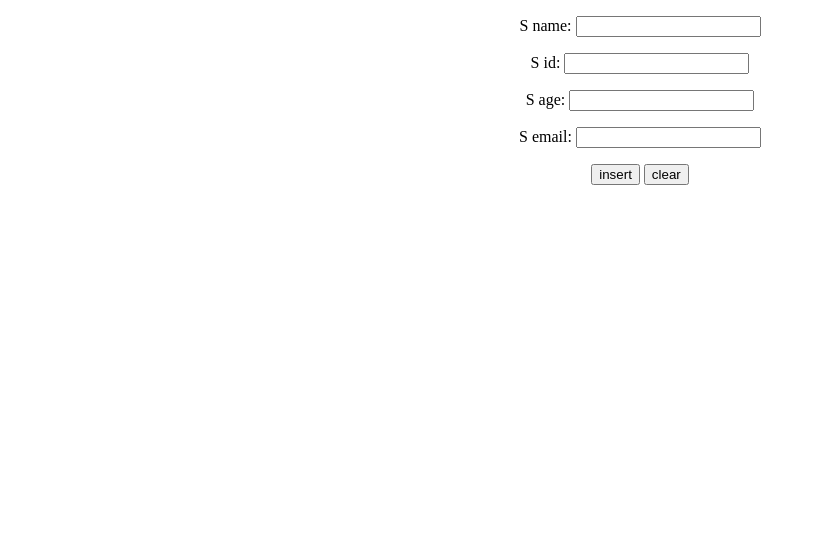
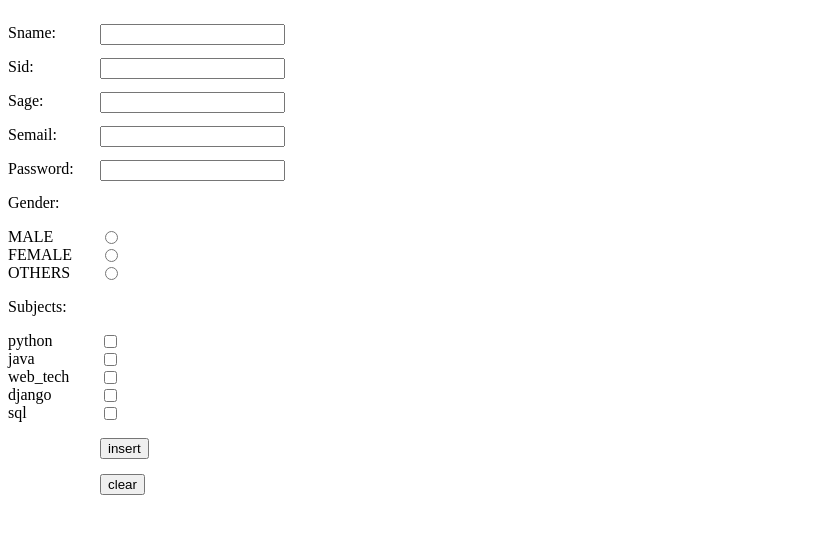
Before and after one commit to DashrathMore/Validators_Normal_Fun, a Django app: page /students/ in a window 1280 px wide. Shown: the top 534 px of the page, without its empty margins (0-817 px from the left). Run offline with Django 4.2, Linux system fonts and the light colour scheme.

Commit message:
first commit

```diff
--- a/app/forms.py
+++ b/app/forms.py
@@ -1,4 +1,6 @@
+from typing import Any, Dict
 from django import forms
+from django.core import validators
 
 
 def name_valid(value):
@@ -9,10 +11,35 @@ def name_length(value):
     if len(value)<5:
         raise forms.ValidationError('name length is less than 5')
 
+sub=[('python','python'),('java','java'),('web_tech','web_tech'),('django','django'),('sql','sql')]
+gen=[('MALE','MALE'),('FEMALE','FEMALE'),('OTHERS','OTHERS')]
+class studentlogin(forms.Form):
+    sname=forms.CharField(max_length=100,validators=[name_valid, name_length])
+    sid=forms.IntegerField()
+    sage=forms.IntegerField()
+    semail=forms.EmailField(validators=[validators.RegexValidator('^[a-zA-Z0-9]\w*[.]?\w+@gmail[.]com')])
+    password=forms.CharField(max_length=12, widget=forms.PasswordInput)
+    gender=forms.ChoiceField(choices=gen,widget=forms.RadioSelect)
+    #gender=forms.ChoiceField(choices=gen)
+    #subjects=forms.MultipleChoiceField(choices=sub)
+    subjects=forms.MultipleChoiceField(choices=sub,widget=forms.CheckboxSelectMultiple)
 
 
-class studentlogin(forms.Form):
-    s_name=forms.CharField(max_length=100,validators=[name_valid, name_length])
-    s_id=forms.IntegerField()
-    s_age=forms.IntegerField()
-    s_Email=forms.EmailField(validators=[name_valid])
+    #phone_number=forms.CharField(max_length=10, validators=[validators.RegexValidator('[6-9]\d{9}')])
+    #remail=forms.EmailField()
+    botchecker=forms.CharField(max_length=100,widget=forms.HiddenInput, required=False)
+
+    #def clean(self):
+      #  se=self.cleaned_data['semail']
+       # re=self.cleaned_data['remail']
+        #if se != re:
+         #   raise forms.ValidationError('email not matced')
+
+
+
+    #clean_element method we cant use on normal input element it will give return as none
+    # its used to as botchecker a humen entering data from frontend or a autometed softwares inserting data by using source code
+    def  clean_botchecker(self):
+        bot=self.cleaned_data['botchecker']
+        if len(bot)>0:
+            raise forms.ValidationError('its not human')
--- a/app/views.py
+++ b/app/views.py
@@ -10,15 +10,16 @@ def students(request):
     if request.method=='POST':
         sfdo=studentlogin(request.POST)
         if sfdo.is_valid():
-            sn=sfdo.cleaned_data['s_name']
-            si=sfdo.cleaned_data['s_id']
-            sa=sfdo.cleaned_data['s_age']
-            se=sfdo.cleaned_data['s_Email']
+            """sn=sfdo.cleaned_data['sname']
+            si=sfdo.cleaned_data['sid']
+            sa=sfdo.cleaned_data['sage']
+            se=sfdo.cleaned_data['semail']
             so=student.objects.get_or_create(sname=sn,sid=si, sage=sa, semail=se)[0]
             so.save()
             sdo=student.objects.all()
-            d={'sdo':sdo}
-            return render(request, 'display.html',d)
+            d={'sdo':sdo}"""
+            #return render(request, 'display.html',d)
+            return HttpResponse(str(sfdo.cleaned_data))
         else:
             return HttpResponse('Invalid data')
     return render(request,'student.html',d)
--- a/templates/student.html
+++ b/templates/student.html
@@ -4,17 +4,36 @@
     <meta charset="UTF-8">
     <meta name="viewport" content="width=device-width, initial-scale=1.0">
     <title>student</title>
+    <style>
+        div
+        {
+
+            display: inline-block;
+            width:300px;
+        }
+        input
+        {
+            position: absolute;
+            left:100px;
+        }
+        .a
+        {
+            position:absolute;
+            left:10px;
+        }
+    </style>
 </head>
 <body>
-    <center>
+
+    <div>
         <form method="post">
             {% csrf_token %}
 
             {{sfo.as_p}}
 
-            <input type="submit" value="insert">
+            <input type="submit" value="insert" id="a"><br><br>
             <input type="reset" value="clear">
         </form>
-    </center>
+    </div>
 </body>
 </html>
```
Also changed, not shown: db.sqlite3.
